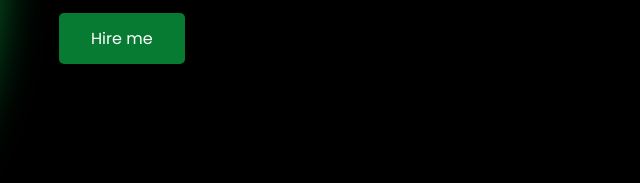
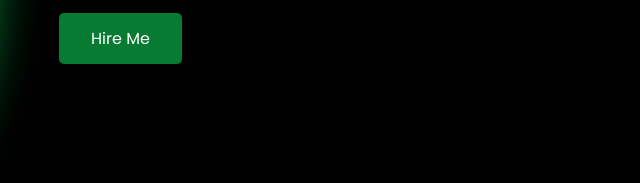
Before and after one commit to abbudy/myportfolio, a plain HTML site: page index.html in a window 1280 px wide. Shown: the part 477-660 px from the top of the page, 632-1272 px from the left. Drawn offline with nearby package versions, Linux system fonts and the light colour scheme.

Commit message:
portfolio

```diff
--- a/index.html
+++ b/index.html
@@ -62,7 +62,7 @@
           I'm a <span class="typewriter-text"></span><label>|</label>
         </div>
         <div class="btn" data-aos="zoom-in" data-aos-duration="1500" data-aos-delay="1800">
-          <button onclick="showSection('contact')">Hire me</button>
+          <button onclick="showSection('contact')">Hire Me</button>
         </div>
       </div>
     </div>
```
